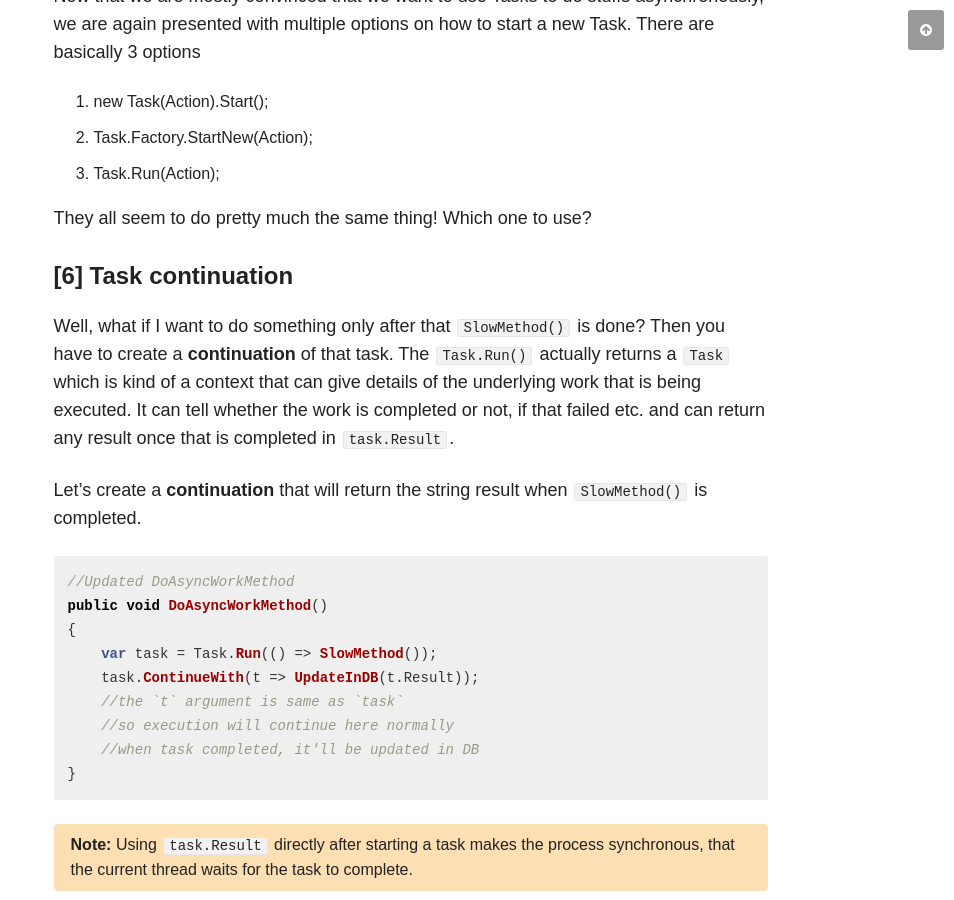
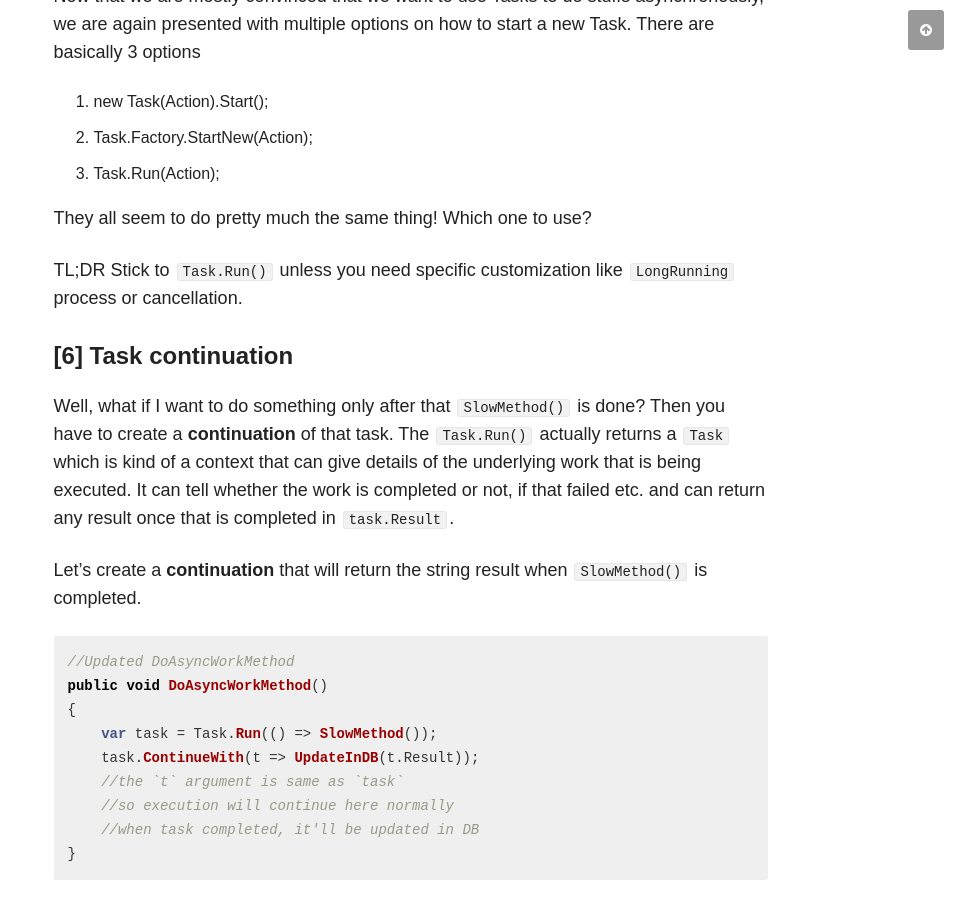
Before and after one commit to chakrabar/chakrabar.github.io, a Jekyll site: the page built from _posts/notes/2018-02-18-asynchronous-programming-in-dotnet.md, in a window 1280 px wide and 900 px high, scrolled down 3647 px. Shown: the whole window, without its empty margins (326-1280 px from the left). Built offline with Jekyll 4.4.1, drawn with Linux system fonts in a browser that asks for light colours; nearby versions of some CDN libraries; comment, search, counter and statistics services are not loaded.

Commit message:
Trial change

```diff
--- a/_posts/notes/2018-02-18-asynchronous-programming-in-dotnet.md
+++ b/_posts/notes/2018-02-18-asynchronous-programming-in-dotnet.md
@@ -108,6 +108,8 @@ Now that we are mostly convinced that we want to use Tasks to do stuffs asynchro
 3. Task.Run(Action);
 
 They all seem to do pretty much the same thing! Which one to use?
+
+TL;DR Stick to `Task.Run()` unless you need specific customization like `LongRunning` process or cancellation.
 
 #### [6] Task continuation
 
```
